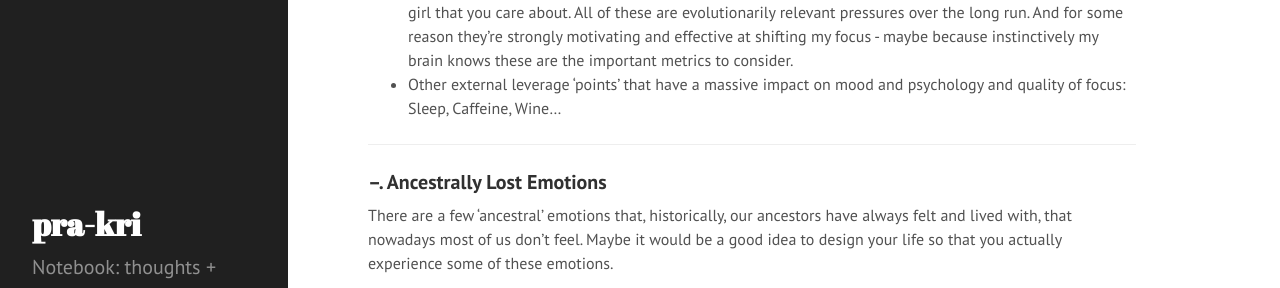
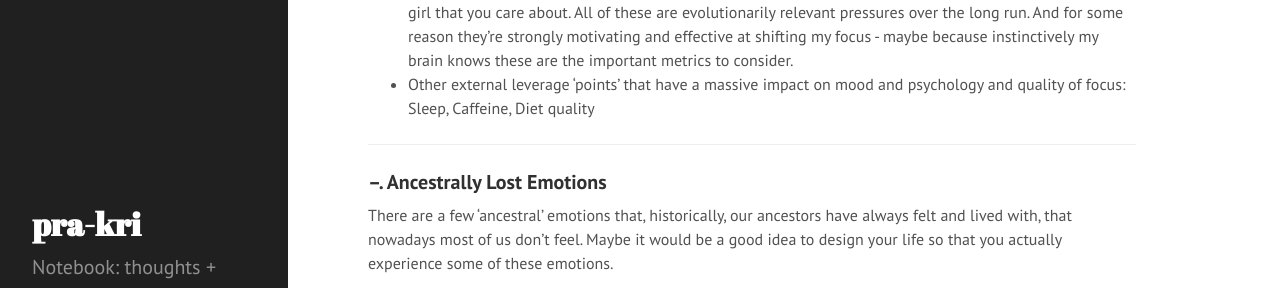
Before and after one commit to pra-kri/pra-kri.github.io, a Jekyll site: the page built from IdeasNotebook.md, in a window 1280 px wide and 900 px high, scrolled down 569 px. Shown: the part 186-474 px from the top of the window. Built offline with Jekyll 4.4.1, drawn with Linux system fonts in a browser that asks for light colours.

Commit message:
Update IdeasNotebook.md

```diff
--- a/IdeasNotebook.md
+++ b/IdeasNotebook.md
@@ -22,7 +22,7 @@ title: Ideas Notebook
 * Recently though, I realised that one of the most complex systems that I've struggled to control and 'perturb' is my own psychology. Maybe that sounds pathetic or weak, but it's something even great men in the past had to deal with. Stoicism and Existentialism, and maybe the whole of Philosophy itself, might be evidence of that.
 * Of all the 'leverage points' that I've found in my psyche, the best of them seem to share one theme: **evolutionary pressure**, or genetic survival. If I use an idea that involves evolutionary pressure in it, then I can change my mood and psychology almost immediately. Whereas if I use an idea that doesn't quite viscerally connect to evolutionary survival, it's much harder to manipulate my own mood.
 * A few 'evolutionarily relevant' thoughts that act as high-leverage ideas to shift my mood: Memento Mori, Respect from your heroes who you want to live up to, admiration from your future children, respect from a girl that you care about. All of these are evolutionarily relevant pressures over the long run. And for some reason they're strongly motivating and effective at shifting my focus - maybe because instinctively my brain knows these are the important metrics to consider.
-* Other external leverage 'points' that have a massive impact on mood and psychology and quality of focus: Sleep, Caffeine, Wine...
+* Other external leverage 'points' that have a massive impact on mood and psychology and quality of focus: Sleep, Caffeine, Diet quality
 
 ---
 
```
